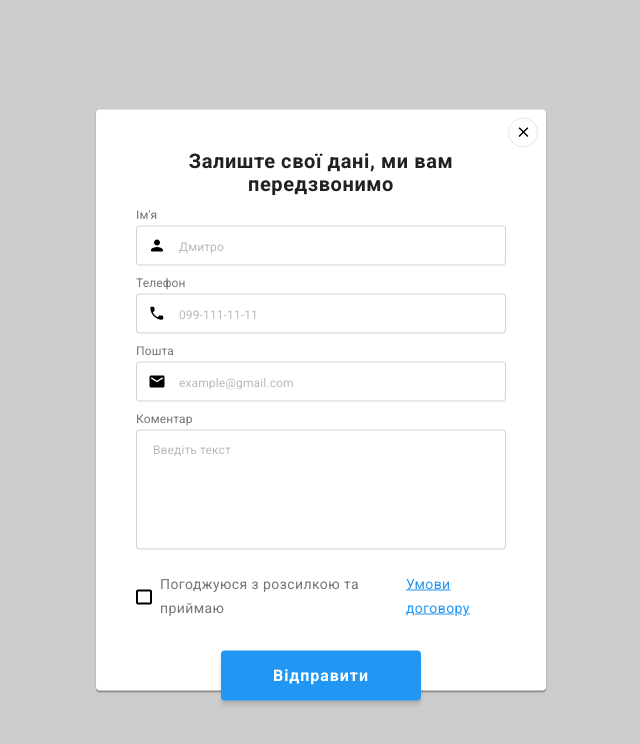
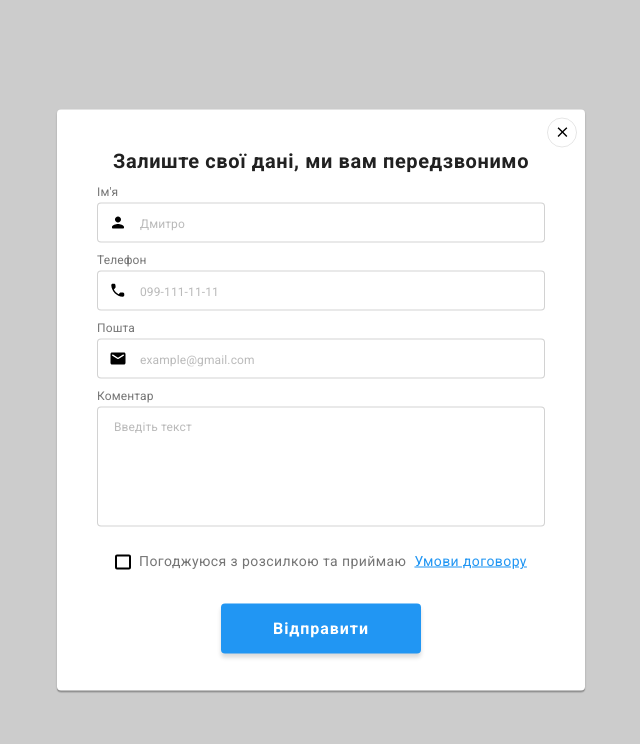
Before and after one commit to DmitroLitvinenko/goit-markup-hw-08, a plain HTML site: page index.html in a window 1280 px wide. Shown: the whole page, without its empty margins (319-959 px from the left). Drawn offline with nearby package versions, Linux system fonts and the light colour scheme.

Commit message:
modal adptv

```diff
--- a/sass/components/_modal.scss
+++ b/sass/components/_modal.scss
@@ -17,8 +17,8 @@
 }
 
 .modal {
-    width: 528px;
-    height: 581px;
+    width: 100%;
+    height: 100%;
     padding: 40px;
     position: absolute;
     top: 50%;
@@ -33,11 +33,12 @@
 
     @media screen and (min-width: 480px) {
         width: 450px;
+        height: 609px;
     }
 
-    @media screen and (max-width: 1199px) {
-        width: 450px;
-        height: 609px;
+    @media screen and (min-width: 1200px) {
+        width: 528px;
+        height: 581px;
     }
 }
 
```
Also changed, not shown: css/main.css, css/main.min.css, 2 other files.
